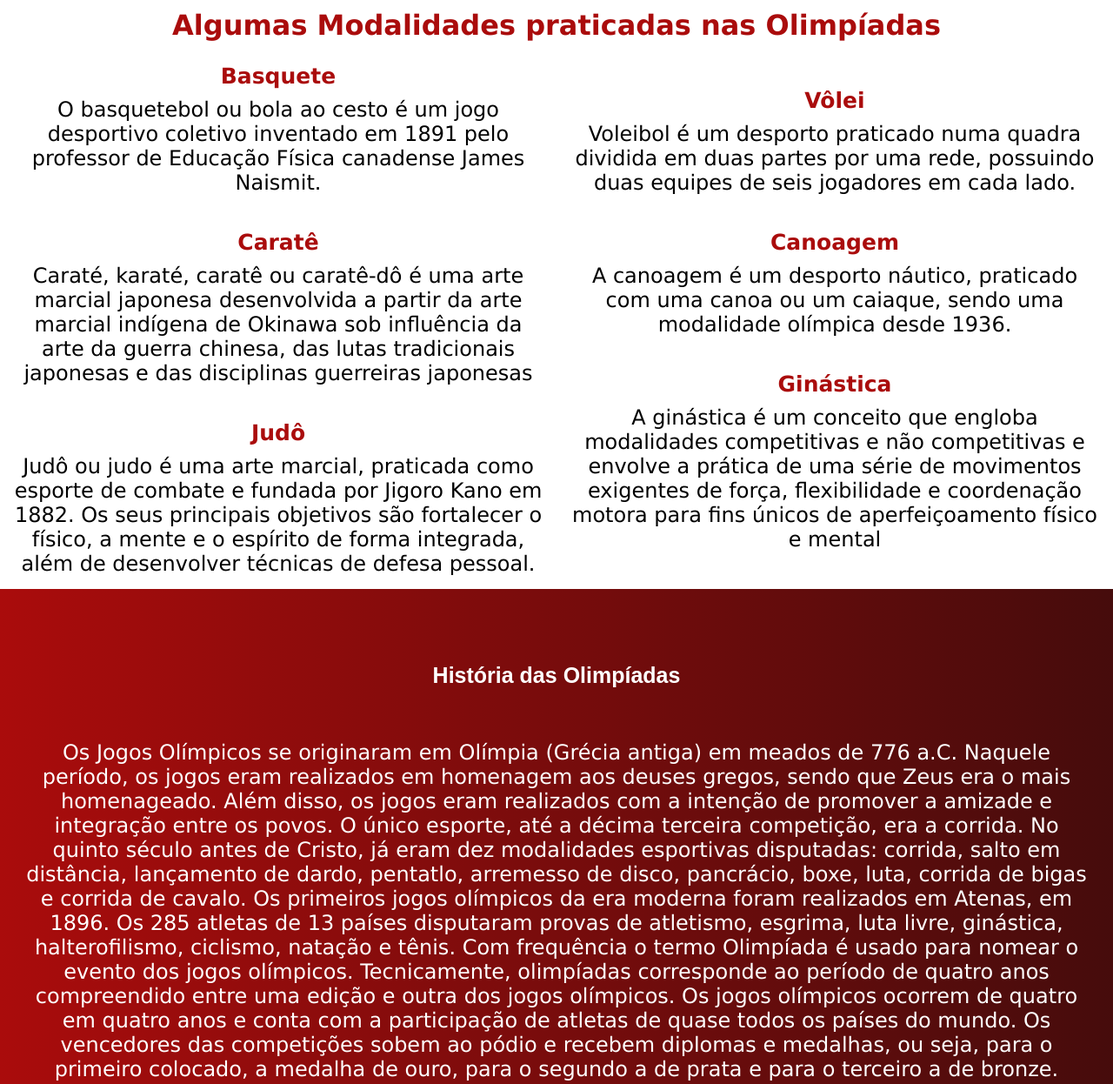
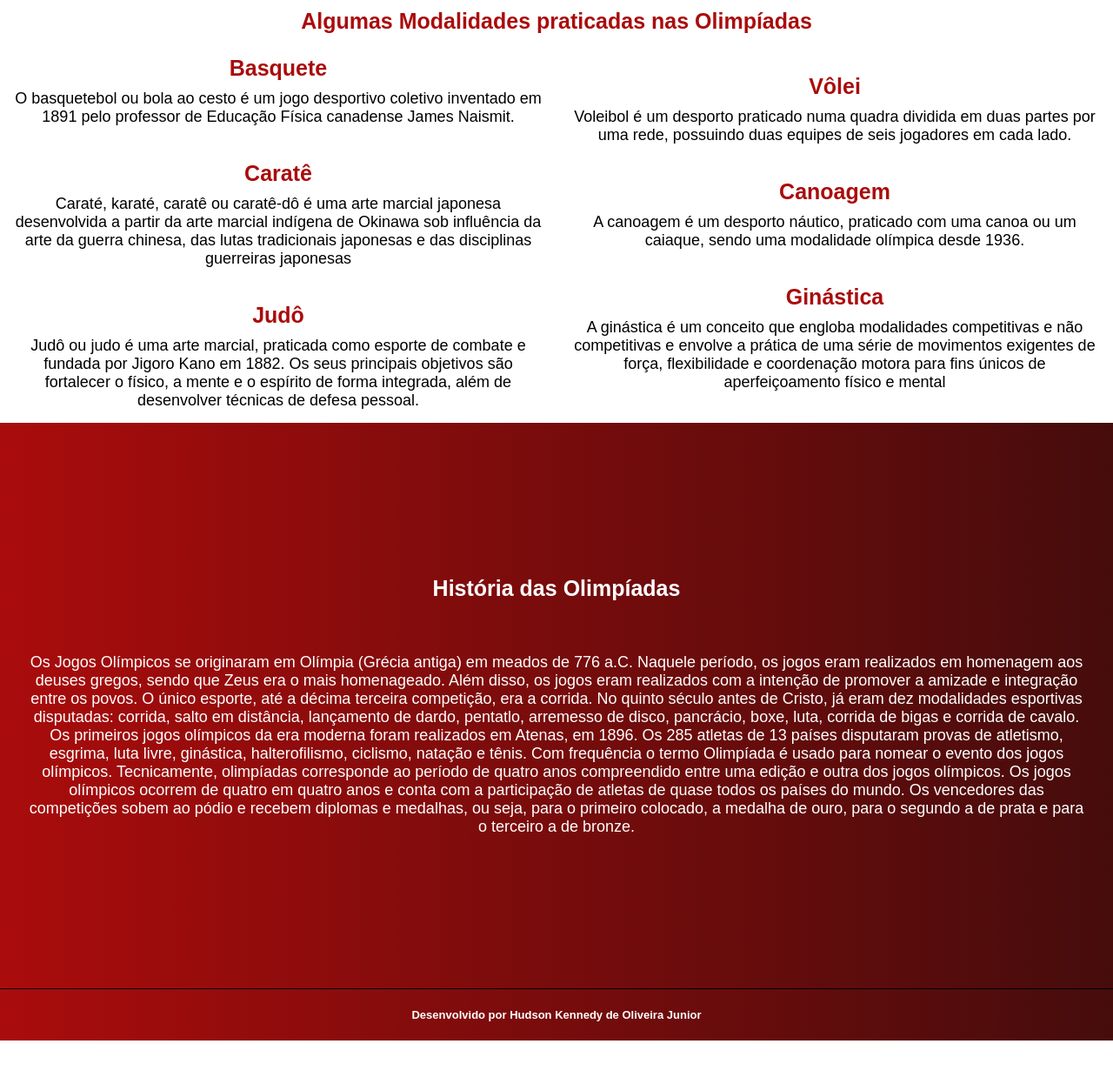
Before and after one commit to Hudsonjr90/Site-Olimpiadas, a plain HTML site: page index.html in a window 1280 px wide. Shown: the part 600-1846 px from the top of the page at 87% size. After the commit the page ends 1796 px from the top, so only its background shows below. Drawn offline with Linux system fonts and the light colour scheme.

Commit message:
updatehtml

```diff
--- a/index.html
+++ b/index.html
@@ -5,7 +5,7 @@
     <meta charset="UTF-8">
     <meta name="viewport" content="width=device-width, initial-scale=1.0">
     <meta http-equiv="X-UA-Compatible" content="ie=edge">
-    <link rel="sortcut icon" href="torch.png" type="image/png"/>
+    <link rel="sortcut icon" href="torch.png" type="image/png" />
     <title>Olimpíadas 2021</title>
     <link rel="stylesheet" href="estilo.css">
 
@@ -22,18 +22,21 @@
             <ul>
                 <a href="#inicio">
                     <li>
-                        <h1>Início</li>
+                        <h1>Início
+                    </li>
                     </h1>
                 </a>
                 <a href="#modalidade">
                     <li>
-                        <h1>Modalidade</li>
+                        <h1>Modalidade
+                    </li>
                 </a>
                 </h1>
                 </a>
                 <a href="#historia">
                     <li>
-                        <h1>História</li>
+                        <h1>História
+                    </li>
                     </h1>
                 </a>
             </ul>
@@ -47,12 +50,15 @@
                 Olimpíadas 2020 Adiadas pelo COVID-19
             </h1>
             <p>
-                <font size="5" face="Arial">
-                    As Olimpíadas de Tóquio 2020 marcadas para iniciar em 24 de julho e seguir até o dia 9 de agosto serão adiadas, conforme informação de Dick Pound, membro do Comitê Olímpico Internacional (COI), divulgada nesta terça-feira (24), ao veículo de comunicação
-                    japonês NHK. A nota não informa uma nova data para as competições, mas diz que deverão ocorrer até o verão de 2021.
-                </font>
+                    As Olimpíadas de Tóquio 2020 marcadas para iniciar em 24 de julho e seguir até o dia 9 de agosto
+                    serão adiadas, conforme informação de Dick Pound, membro do Comitê Olímpico Internacional (COI),
+                    divulgada nesta terça-feira (24), ao veículo de comunicação
+                    japonês NHK. A nota não informa uma nova data para as competições, mas diz que deverão ocorrer até o
+                    verão de 2021.
             </p>
-            <button><a href="https://globoesporte.globo.com/olimpiadas/noticia/olimpiadas-de-toquio-2021-relembre-incertezas-adiamento-protocolos-e-a-garantia-do-evento.ghtml"target="_blank">
+            <button><a
+                    href="https://globoesporte.globo.com/olimpiadas/noticia/olimpiadas-de-toquio-2021-relembre-incertezas-adiamento-protocolos-e-a-garantia-do-evento.ghtml"
+                    target="_blank">
                     Saiba mais
                 </a>
             </button>
@@ -60,56 +66,66 @@
     </section>
 
     <h1 class="txt-color-red">
-        <font size="6" face="Verdana">Algumas Modalidades praticadas nas Olimpíadas</h1>
-    </font>
+        Algumas Modalidades praticadas nas Olimpíadas
+    </h1>
+
     <div class="row" id="modalidade">
         <div class="row">
             <div class="col-4">
 
-                <font size="5" face="Verdana">
+
                     <h1>Basquete</h1>
                     <p>
-                        O basquetebol ou bola ao cesto é um jogo desportivo coletivo inventado em 1891 pelo professor de Educação Física canadense James Naismit.
-                </font>
+                        O basquetebol ou bola ao cesto é um jogo desportivo coletivo inventado em 1891 pelo professor de
+                        Educação Física canadense James Naismit.
                 </p>
             </div>
             <div class="col-4">
-                <font size="5" face="Verdana">
+
                     <h1>Caratê</h1>
-                    <p>Caraté, karaté, caratê ou caratê-dô é uma arte marcial japonesa desenvolvida a partir da arte marcial indígena de Okinawa sob influência da arte da guerra chinesa, das lutas tradicionais japonesas e das disciplinas guerreiras japonesas
-                </font>
+                <p>
+                        Caraté, karaté, caratê ou caratê-dô é uma arte marcial japonesa desenvolvida a partir da arte
+                        marcial indígena de Okinawa sob influência da arte da guerra chinesa, das lutas tradicionais
+                        japonesas e das disciplinas guerreiras japonesas
                 </p>
             </div>
             <div class="col-4">
-                <font size="5" face="Verdana">
+
                     <h1>Judô</h1>
-                    <p>Judô ou judo é uma arte marcial, praticada como esporte de combate e fundada por Jigoro Kano em 1882. Os seus principais objetivos são fortalecer o físico, a mente e o espírito de forma integrada, além de desenvolver técnicas de defesa
+                    <p>
+                        Judô ou judo é uma arte marcial, praticada como esporte de combate e fundada por Jigoro Kano em
+                        1882. Os seus principais objetivos são fortalecer o físico, a mente e o espírito de forma
+                        integrada, além de desenvolver técnicas de defesa
                         pessoal.
-                </font>
-                </p>
+                    </p>
             </div>
         </div>
         <div class="row">
             <div class="col-4">
-                <font size="5" face="Verdana">
+
                     <h1>Vôlei</h1>
-                    <p>Voleibol é um desporto praticado numa quadra dividida em duas partes por uma rede, possuindo duas equipes de seis jogadores em cada lado.
-                </font>
-                </p>
+                    <p>
+                        Voleibol é um desporto praticado numa quadra dividida em duas partes por uma rede, possuindo duas
+                        equipes de seis jogadores em cada lado.
+                    </p>
             </div>
             <div class="col-4">
-                <font size="5" face="Verdana">
+
                     <h1>Canoagem</h1>
-                    <p>A canoagem é um desporto náutico, praticado com uma canoa ou um caiaque, sendo uma modalidade olímpica desde 1936.
-                </font>
-                </p>
+                    <p>
+                        A canoagem é um desporto náutico, praticado com uma canoa ou um caiaque, sendo uma modalidade
+                        olímpica desde 1936.
+                    </p>
             </div>
             <div class="col-4">
-                <font size="5" face="Verdana">
+
                     <h1>Ginástica</h1>
-                    <p>A ginástica é um conceito que engloba modalidades competitivas e não competitivas e envolve a prática de uma série de movimentos exigentes de força, flexibilidade e coordenação motora para fins únicos de aperfeiçoamento físico e mental
-                </font>
-                </p>
+                    <p>
+                        A ginástica é um conceito que engloba modalidades competitivas e não competitivas e envolve a
+                        prática de uma série de movimentos exigentes de força, flexibilidade e coordenação motora para
+                        fins únicos de aperfeiçoamento físico e mental
+
+                    </p>
             </div>
         </div>
     </div>
@@ -120,25 +136,32 @@
             <h1>História das Olimpíadas</h1>
 
             <p>
-                <font size="5" face="Verdana">
-
-                    Os Jogos Olímpicos se originaram em Olímpia (Grécia antiga) em meados de 776 a.C. Naquele período, os jogos eram realizados em homenagem aos deuses gregos, sendo que Zeus era o mais homenageado. Além disso, os jogos eram realizados com a intenção de promover
-                    a amizade e integração entre os povos. O único esporte, até a décima terceira competição, era a corrida. No quinto século antes de Cristo, já eram dez modalidades esportivas disputadas: corrida, salto em distância, lançamento de dardo,
-                    pentatlo, arremesso de disco, pancrácio, boxe, luta, corrida de bigas e corrida de cavalo. Os primeiros jogos olímpicos da era moderna foram realizados em Atenas, em 1896. Os 285 atletas de 13 países disputaram provas de atletismo,
-                    esgrima, luta livre, ginástica, halterofilismo, ciclismo, natação e tênis. Com frequência o termo Olimpíada é usado para nomear o evento dos jogos olímpicos. Tecnicamente, olimpíadas corresponde ao período de quatro anos compreendido
-                    entre uma edição e outra dos jogos olímpicos. Os jogos olímpicos ocorrem de quatro em quatro anos e conta com a participação de atletas de quase todos os países do mundo. Os vencedores das competições sobem ao pódio e recebem diplomas
-                    e medalhas, ou seja, para o primeiro colocado, a medalha de ouro, para o segundo a de prata e para o terceiro a de bronze.
-
-                </font>
+                    Os Jogos Olímpicos se originaram em Olímpia (Grécia antiga) em meados de 776 a.C. Naquele período,
+                    os jogos eram realizados em homenagem aos deuses gregos, sendo que Zeus era o mais homenageado. Além
+                    disso, os jogos eram realizados com a intenção de promover
+                    a amizade e integração entre os povos. O único esporte, até a décima terceira competição, era a
+                    corrida. No quinto século antes de Cristo, já eram dez modalidades esportivas disputadas: corrida,
+                    salto em distância, lançamento de dardo,
+                    pentatlo, arremesso de disco, pancrácio, boxe, luta, corrida de bigas e corrida de cavalo. Os
+                    primeiros jogos olímpicos da era moderna foram realizados em Atenas, em 1896. Os 285 atletas de 13
+                    países disputaram provas de atletismo,
+                    esgrima, luta livre, ginástica, halterofilismo, ciclismo, natação e tênis. Com frequência o termo
+                    Olimpíada é usado para nomear o evento dos jogos olímpicos. Tecnicamente, olimpíadas corresponde ao
+                    período de quatro anos compreendido
+                    entre uma edição e outra dos jogos olímpicos. Os jogos olímpicos ocorrem de quatro em quatro anos e
+                    conta com a participação de atletas de quase todos os países do mundo. Os vencedores das competições
+                    sobem ao pódio e recebem diplomas
+                    e medalhas, ou seja, para o primeiro colocado, a medalha de ouro, para o segundo a de prata e para o
+                    terceiro a de bronze.
             </p>
         </div>
 
     </section>
 
     <footer>
-        <font size="6" face="Verdana">
+
             <a href="#inicio"><b>Desenvolvido por Hudson Kennedy de Oliveira Junior</b></a>
-        </font>
+
     </footer>
 </body>
 
```
